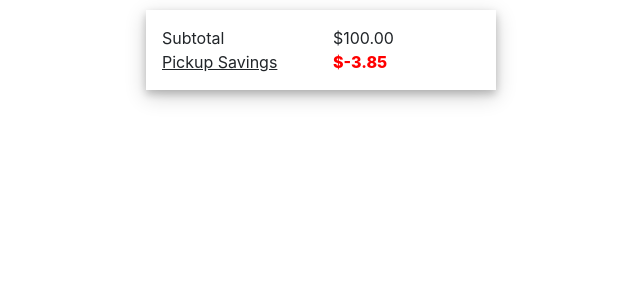
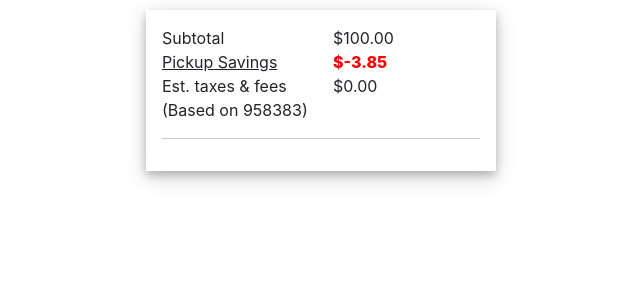
Before and after one commit to cdt-eth/Shopping-Summary, a React (Create React App) app: page / in a window 1280 px wide. Shown: the top 300 px of the page, without its empty margins (319-959 px from the left). Built offline with nearby package versions, Linux system fonts and the light colour scheme; the HTML template or start-up script is replaced by a standard one.

Commit message:
taxes component

```diff
--- a/src/App.js
+++ b/src/App.js
@@ -3,6 +3,7 @@
 import { Container } from "react-bootstrap";
 import Subtotal from "./components/Subtotal/Subtotal.jsx";
 import PickupSavings from "./components/PickupSavings/PickupSavings.jsx";
+import TaxesFees from "./components/TaxesFees/TaxesFees.jsx";
 
 class App extends Component {
   constructor(props) {
@@ -11,6 +12,7 @@
     this.state = {
       total: 100,
       PickupSavings: -3.85,
+      taxes: 0,
     };
   }
 
@@ -20,6 +22,8 @@
         <Container className="purchase-card">
           <Subtotal price={this.state.total.toFixed(2)} />
           <PickupSavings price={this.state.PickupSavings} />
+          <TaxesFees taxes={this.state.taxes.toFixed(2)} />
+          <hr />
         </Container>
       </div>
     );
--- /dev/null
+++ b/src/components/TaxesFees/TaxesFees.jsx
@@ -0,0 +1,15 @@
+import { Component } from "react";
+import { Col, Row } from "react-bootstrap";
+
+export default class TaxesFees extends Component {
+  render() {
+    return (
+      <div>
+        <Row className="show-grid">
+          <Col md={6}>Est. taxes & fees (Based on 958383)</Col>
+          <Col md={6}> {`$${this.props.taxes}`} </Col>
+        </Row>
+      </div>
+    );
+  }
+}
```
